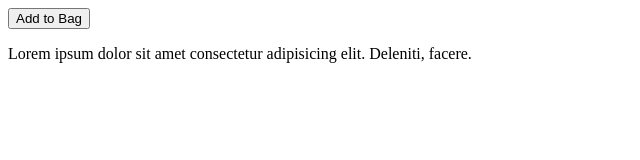
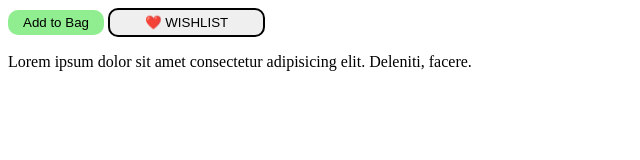
Before and after one commit to kamal-khan10/My-JavaScript, a plain HTML site: page HTML/kamal.html in a window 1280 px wide. Shown: the whole page, without its empty margins (0-640 px from the left). Drawn offline with Linux system fonts and the light colour scheme; files that its build step writes are made by us from their sources.

Commit message:
container config done

```diff
--- a/CSS/chapterCode.css
+++ /dev/null
@@ -1,4 +0,0 @@
-.bag-button{
-  background-color: lightgreen;
-  text-transform: uppercase;
-}
--- /dev/null
+++ b/HTML/kamal.css
@@ -0,0 +1,12 @@
+.bag-button {
+  background-color: lightgreen;
+  border: none;
+  padding: 5px 15px;
+  border-radius: 10px;
+}
+.wish-button {
+  padding: 5px 35px;
+  border: 2px solid black;
+  border-radius: 10px;
+  text-transform: uppercase;
+}
--- a/CSS/HTML-CSS-JS/ChapterCode.html
+++ b/HTML/kamal.html
@@ -2,13 +2,12 @@
 <html lang="en">
 <head>
   <title>Practise Set 3</title>
-<link rel="stylesheet" href="CSS/chapterCode.css">
-
+  <link rel="stylesheet" href="kamal.css">
 </head>
 <body>
   <main>
-    <button class=".bag-button">Add to Bag</button>
-
+    <button class="bag-button">Add to Bag</button>
+    <button class="wish-button">❤️ Wishlist</button>
 
     <p>Lorem ipsum dolor sit amet consectetur adipisicing elit. Deleniti, facere.</p>
   </main>
--- /dev/null
+++ b/Practice Set/PracticeSet.css
@@ -0,0 +1,12 @@
+.bag-button {
+  background-color: lightgreen;
+  border: none;
+  padding: 5px 15px;
+  border-radius: 10px;
+}
+.wish-button {
+  padding: 5px 60px;
+  border: 2px solid black;
+  border-radius: 10px;
+  text-transform: uppercase;
+}
```
Also changed, not shown: Practice Set/Practice Set 3.html (renamed from Practice Set 3.html, +3 -3 lines), Variables/Practice Set/mytrabag.html (+1 -1 lines).
